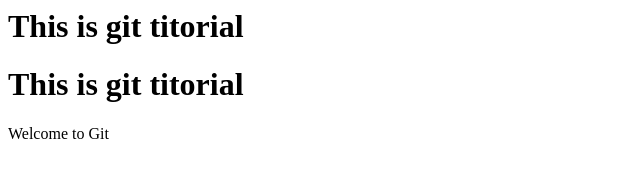
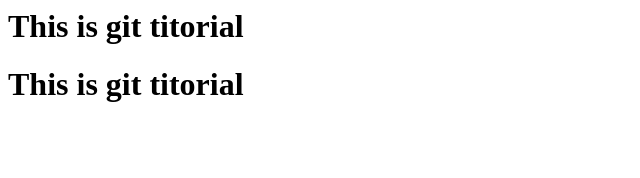
Before and after one commit to akilanc1/hello-Wrold, a plain HTML site: page index.html in a window 1280 px wide. Shown: the whole page, without its empty margins (0-640 px from the left). Drawn offline with Linux system fonts and the light colour scheme.

Commit message:
Update index.html

```diff
--- a/index.html
+++ b/index.html
@@ -2,6 +2,5 @@
 	<body>
 		<h1>This is git titorial </h1>
 		<h1>This is git titorial </h1>
-		<p> Welcome to Git </p>
 	</body>
 </html>
```
